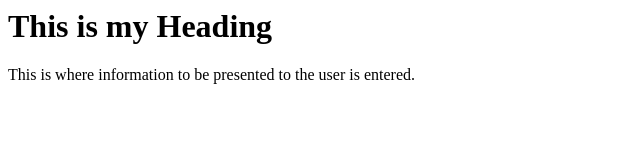
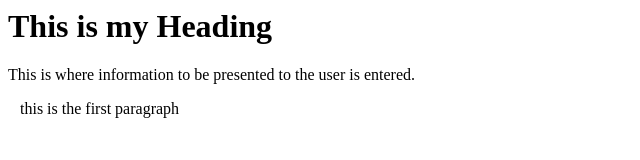
Before and after one commit to leexinru/Repository1, a plain HTML site: page index.html in a window 1280 px wide. Shown: the whole page, without its empty margins (0-640 px from the left). Drawn offline with Linux system fonts and the light colour scheme.

Commit message:
Update index.html

```diff
--- a/index.html
+++ b/index.html
@@ -9,3 +9,5 @@ The title of the webpage
 This is where information to be presented to the user is entered.
 </body>
 </html>
+
+<p>&nbsp;&nbsp;&nbsp;this is the first paragraph</p>
```
